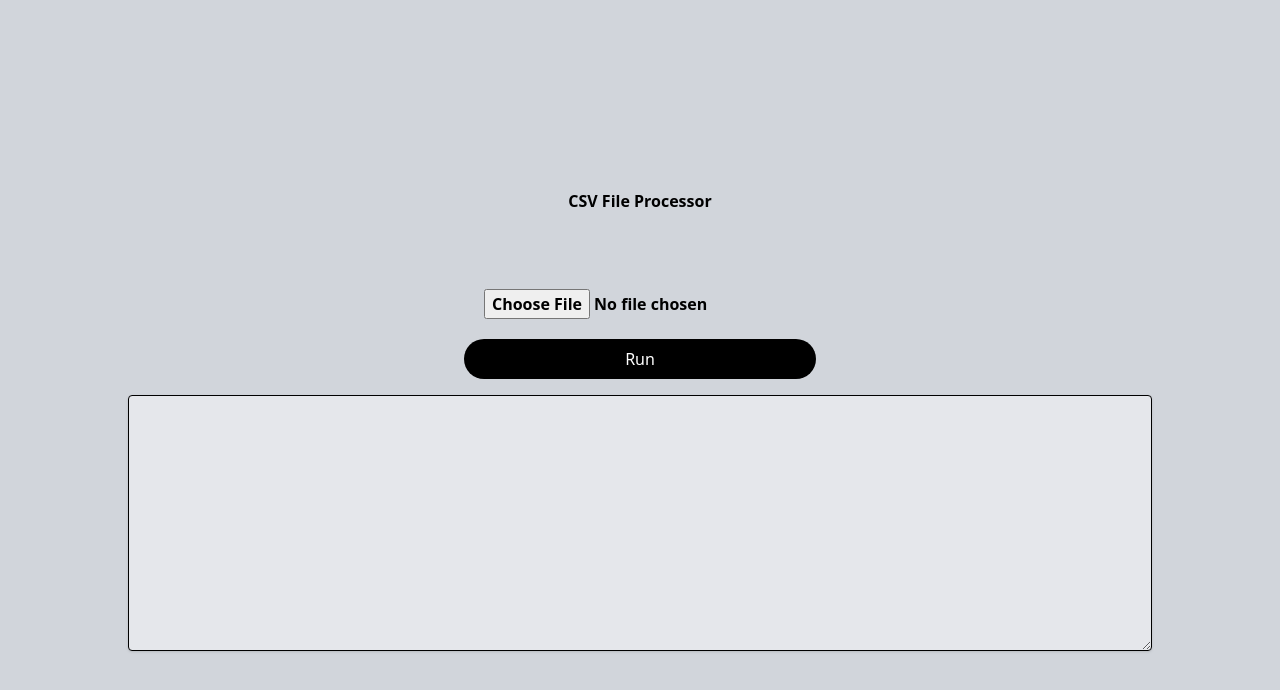
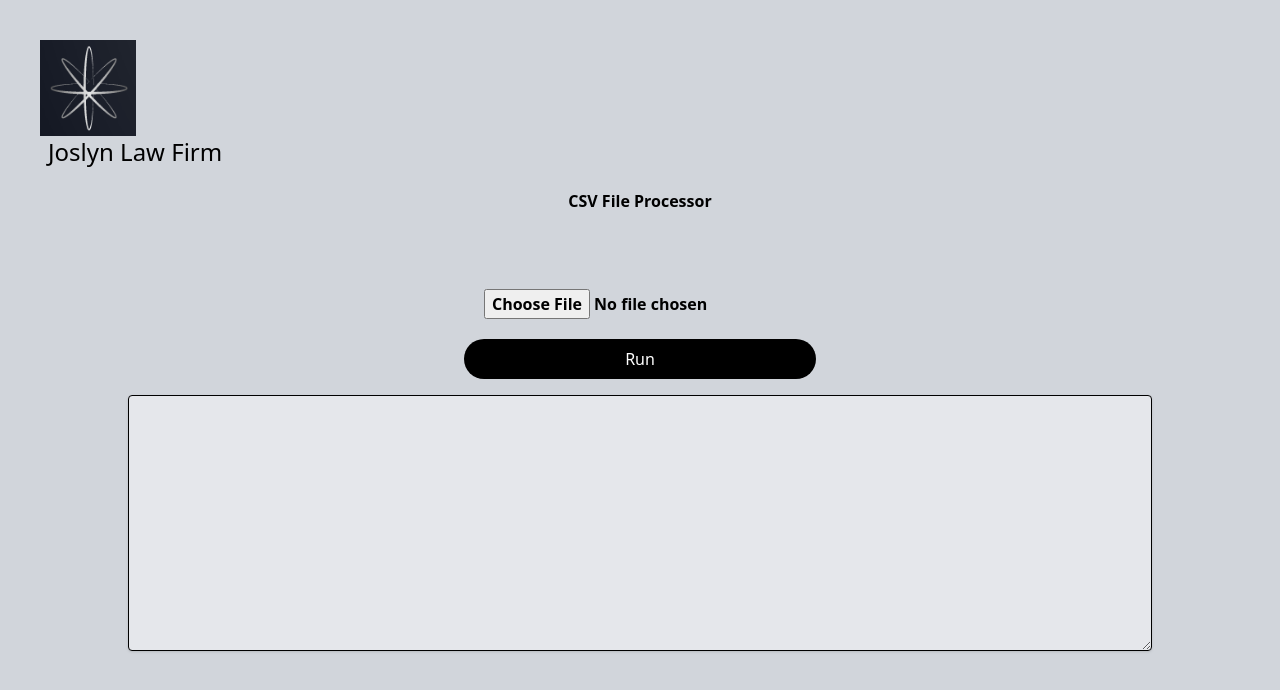
Before and after one commit to techforge23/lawfirm, a React (Create React App) app: page / in a window 1280 px wide. Shown: the top 690 px of the page. Built offline with nearby package versions, Linux system fonts and the light colour scheme.

Commit message:
adding 2 components and a test logo

```diff
--- a/package.json
+++ b/package.json
@@ -14,6 +14,8 @@
     "react-dom": "^18.2.0",
     "react-scripts": "5.0.1",
     "react-spring": "^9.6.1",
+    "react-virtualized": "^9.22.3",
+    "semantic-ui-react": "^2.1.4",
     "web-vitals": "^2.1.4"
   },
   "scripts": {
--- a/src/App.js
+++ b/src/App.js
@@ -1,5 +1,7 @@
 import React, { useState } from 'react';
 import Papa from 'papaparse'
+import Results from './Components/Results,';
+import JoslynHeader from './Components/JoslynHeader';
 
 function App() {
   const [file, setFile] = useState(null);
@@ -30,6 +32,7 @@ function App() {
 
   return (
     <div className="bg-gray-300 font-bold py-2 h-screen w-full min-h-screen min-w-screen flex flex-col items-center justify-center align-center">
+      <JoslynHeader/>
       <header>
         <h1 className='p-10'>CSV File Processor</h1>
       </header>
@@ -37,11 +40,7 @@ function App() {
         <input className='p-5' type="file" accept=".csv" onChange={handleFileUpload} />
         <button className="bg-black hover:bg-gray-700 text-white font-medium py-2 px-8 rounded-full" onClick={handleRunClick}>Run</button>
       </div>
-      <textarea
-        value={results}
-        readOnly
-        className="w-4/5 h-64 bg-gray-200 px-4 py-4 mx-auto border rounded border-black shadow"
-      />
+      <Results results={results} />
     </div>
   );
 }
--- /dev/null
+++ b/src/Components/JoslynHeader.js
@@ -0,0 +1,12 @@
+import React from 'react';
+
+const JoslynHeader = () => {
+return (
+<div className="absolute top-0 left-0 pl-10 pt-10">
+    <img src="/TestLogo.png" alt="Joslyn Law Firm logo" width="150" height="150" className="w-24 h-24" />
+    <h1 className="title text-2xl font-medium pl-2">Joslyn Law Firm</h1>
+</div>
+    );
+}
+
+export default JoslynHeader;
--- /dev/null
+++ b/src/Components/Results,.js
@@ -0,0 +1,13 @@
+import React from 'react'
+
+function Results({results}) {
+    return (
+        <textarea
+            value={results}
+            readOnly
+            className="w-4/5 h-64 bg-gray-200 px-4 py-4 mx-auto border rounded border-black shadow"
+            />
+    )
+}
+
+export default Results;
```
Also changed, not shown: public/TestLogo.png (added), 1 other file (tests, documents, lock files or other folders).
